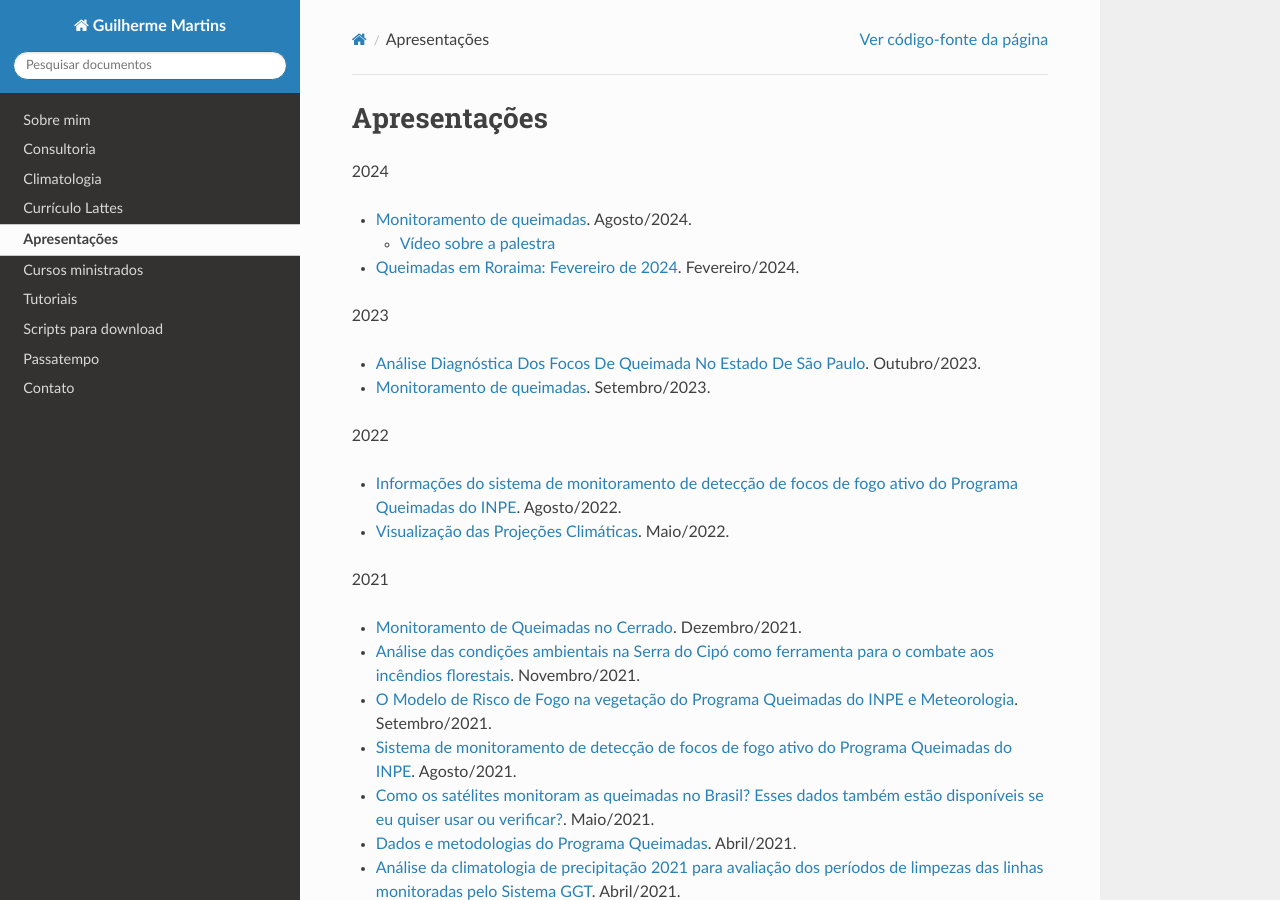
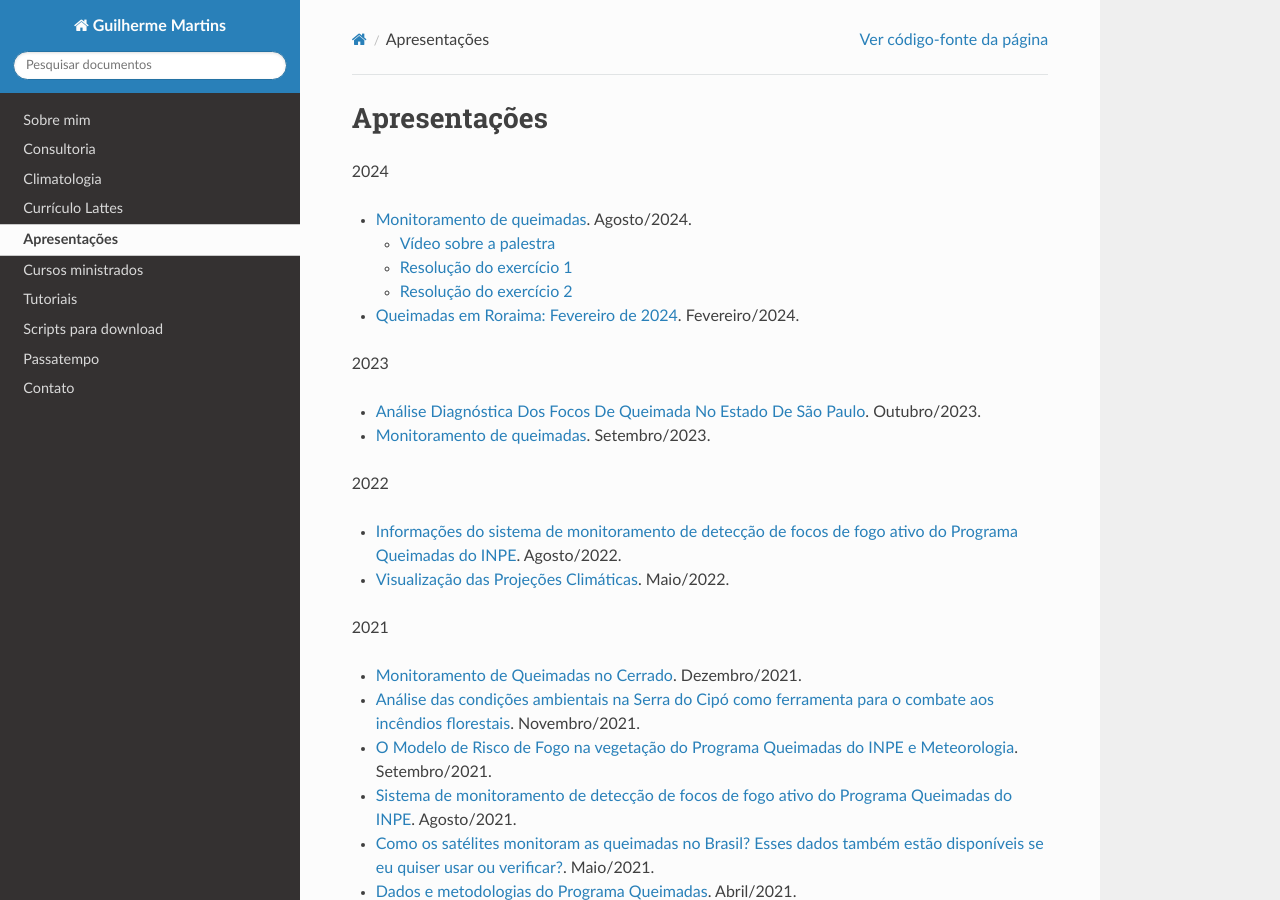
Before and after one commit to jgmsantos/homepage, a Sphinx documentation site: the page built from docs/pages/apresentacoes.md, in a window 1280 px wide and 900 px high. Built offline with Sphinx 7.4.7 and the Read the Docs theme 2.0.0, drawn with Linux system fonts in a browser that asks for light colours; pages that are not in the unit, such as notebooks, are missing from menus.

Commit message:
Exercicios

```diff
--- a/docs/pages/apresentacoes.md
+++ b/docs/pages/apresentacoes.md
@@ -5,6 +5,8 @@ Apresentações
 
 + [Monitoramento de queimadas](https://docs.google.com/presentation/d/1GzuagGBayMBfvQu2469NQ13G-XSYDGfNcRYkWeBVET8/edit?usp=sharing). Agosto/2024.
   + [Vídeo sobre a palestra](https://www.youtube.com/watch?v=laqrI5uj7Vk)
+  + [Resolução do exercício 1](https://youtu.be/3GAwktJNoM8)
+  + [Resolução do exercício 2](https://youtu.be/laqrI5uj7Vk)
 
 + [Queimadas em Roraima: Fevereiro de 2024](https://drive.google.com/file/d/1ttGqxgRrLp0E6FxkPmsoBQ5G3b5XM0Js/view?usp=drive_link). Fevereiro/2024.
 
```
